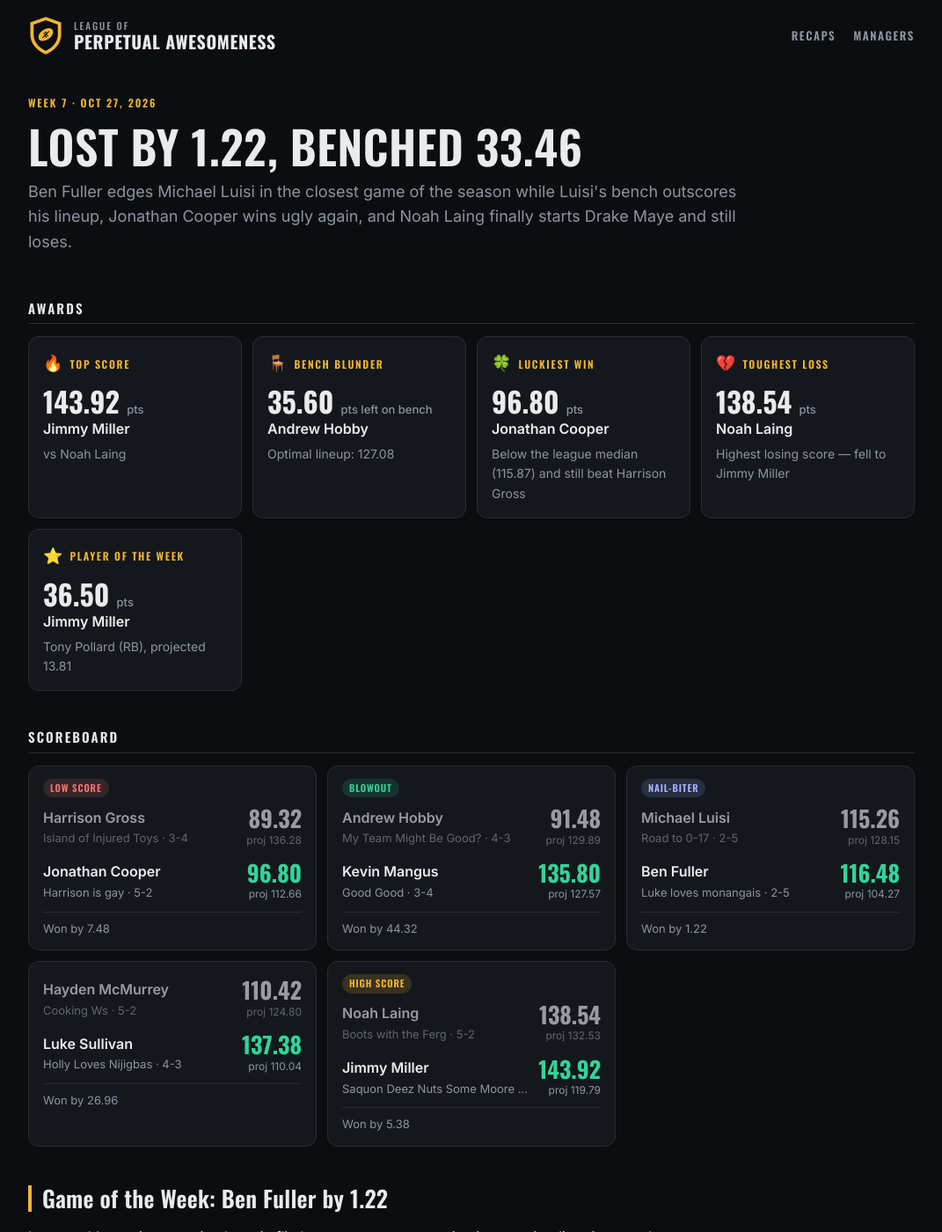
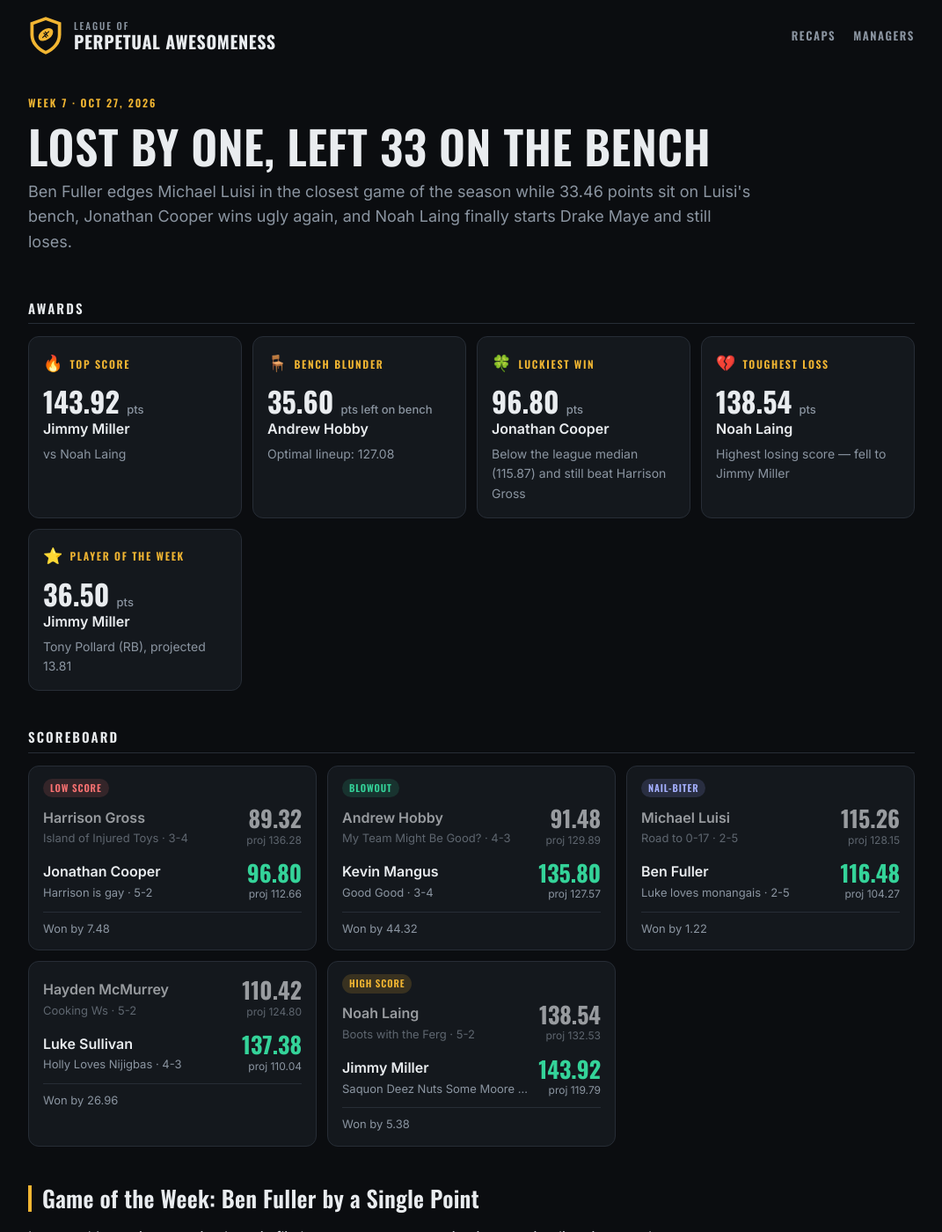
Before and after one commit to harrisongross17/fantasy_recap, a Jekyll site: the page built from _posts/2026-10-27-week-7-recap.md, in a window 1280 px wide and 1400 px high. Shown: the whole window at 88% size, without its empty margins (104-1175 px from the left). Built offline with Jekyll 4.4.1, drawn with Linux system fonts in a browser that asks for light colours.

Commit message:
Week 7: headline without decimals

```diff
--- a/_posts/2026-10-27-week-7-recap.md
+++ b/_posts/2026-10-27-week-7-recap.md
@@ -3,11 +3,11 @@ layout: post
 title: "Week 7 Recap"
 date: 2026-10-27
 week: 7
-headline: "Lost by 1.22, Benched 33.46"
-description: "Ben Fuller edges Michael Luisi in the closest game of the season while Luisi's bench outscores his lineup, Jonathan Cooper wins ugly again, and Noah Laing finally starts Drake Maye and still loses."
+headline: "Lost by One, Left 33 on the Bench"
+description: "Ben Fuller edges Michael Luisi in the closest game of the season while 33.46 points sit on Luisi's bench, Jonathan Cooper wins ugly again, and Noah Laing finally starts Drake Maye and still loses."
 ---
 
-## Game of the Week: Ben Fuller by 1.22
+## Game of the Week: Ben Fuller by a Single Point
 
 Last week's preview promised a coin flip between two teams going in opposite directions, and it delivered. Ben Fuller beat Michael Luisi **116.48 to 115.26**, a 1.22-point margin and the **closest game of the season**.
 
```
Also changed, not shown: assets/og/week-7.png.
